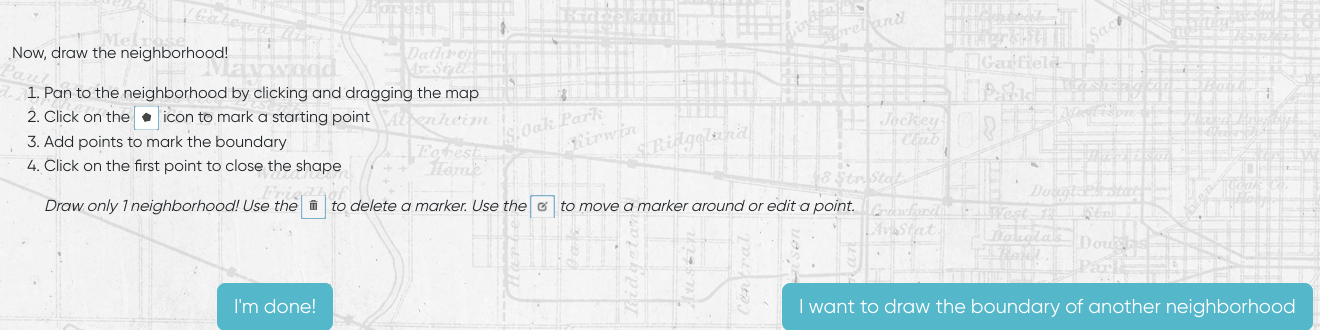
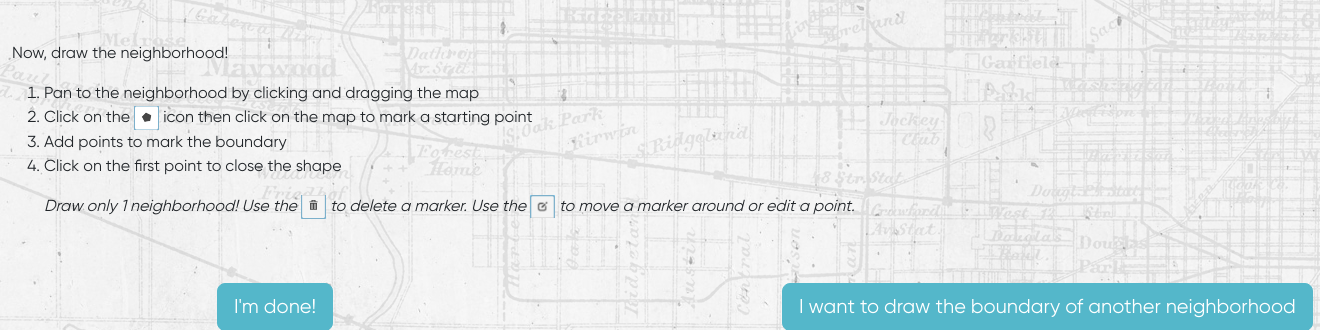
Before and after one commit to divij-sinha/neighbourhood-mapping, a Flask app: template app/templates/form_page_draw.html in a window 1320 px wide. Shown: the part 535-865 px from the top of the page. Run offline with Flask 3, Linux system fonts and the light colour scheme; the template is opened without the code that fills it: values that come from a table or form of the project are taken from there, others are empty.

Commit message:
Update form_page_draw.html

```diff
--- a/app/templates/form_page_draw.html
+++ b/app/templates/form_page_draw.html
@@ -79,7 +79,7 @@
       {% else %}
       <li>Pan to the neighborhood by clicking and dragging the map</li>
       {% endif %}
-      <li>Click on the <img src="/static/poly_icon.png" alt="polygon" width="25" /> icon to mark a starting point</li>
+      <li>Click on the <img src="/static/poly_icon.png" alt="polygon" width="25" /> icon then click on the map to mark a starting point</li>
       <li>Add points to mark the boundary</li>
       <li>Click on the first point to close the shape</li>
       <!-- <li>Click "I'm done" if you don't want to draw any more neighborhoods or click on "I want to draw the boundary of another neighborhood" to continue drawing</li> -->
```
